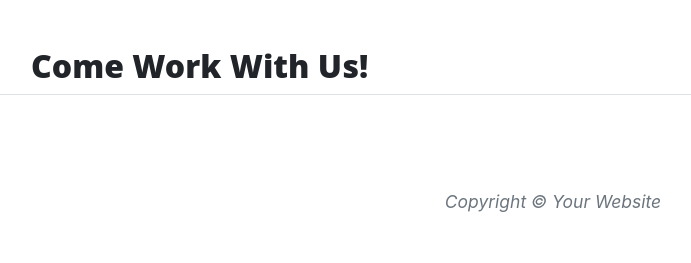
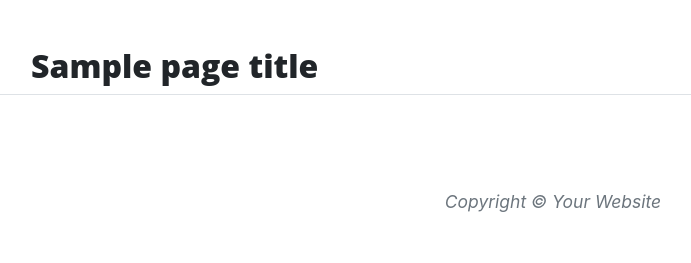
Before and after one commit to bky201/flask-pro, a Flask app: template templates/careers.html in a window 1280 px wide. Shown: the part 629-892 px from the top of the page, without its empty margins (87-778 px from the left). Run offline with Flask 3, Linux system fonts and the light colour scheme; the template is opened without the code that fills it: most values are stand-ins (such as "Sample title", 1, 10 or a date in 2020); some libraries are stand-ins or nearby versions.

Commit message:
Pass data from a view to a template

```diff
--- a/run.py
+++ b/run.py
@@ -10,15 +10,15 @@ def index():
 
 @app.route("/about")
 def about():
-    return render_template("about.html")
+    return render_template("about.html", page_title='About')
 
 @app.route("/contact")
 def contact():
-    return render_template("contact.html")
+    return render_template("contact.html", page_title='Contact')
 
 @app.route("/careers")
 def careers():
-    return render_template("careers.html")
+    return render_template("careers.html", page_title='Careers')
 
 
 if __name__ == "__main__":
--- a/templates/about.html
+++ b/templates/about.html
@@ -1,6 +1,6 @@
 {% extends "base.html" %}
 {% block content %}
-    <h2>About Page</h2>
+    <h2>{{ page_title }}</h2>
     <p>
         The formation of the group grew out of a meeting Gandalf had with Thorin in Bree which kindled Thorin's interest in recapturing his long lost family inheritance. (Thorin's grandfather had been the King under the Mountain when Smaug came and took it.) Remembering that he had once known an adventurous Hobbit on his travels in the Shire, Gandalf decided to add Bilbo to their company because he knew that stealth and cunning were preferable to force. Gandalf also believed that someone like Bilbo could keep the sometimes prideful and stubborn Dwarves from rash action. The superstitious Dwarves also considered thirteen to be an unlucky number, and as Gandalf had planned to leave on other business, welcomed a fourteenth to fill into their party.
     </p>
--- a/templates/careers.html
+++ b/templates/careers.html
@@ -1,4 +1,4 @@
 {% extends "base.html" %}
 {% block content %}
-    <h2>Come Work With Us!</h2>
+    <h2>{{ page_title }}</h2>
 {% endblock %}
--- a/templates/contact.html
+++ b/templates/contact.html
@@ -1,4 +1,4 @@
 {% extends "base.html" %}
 {% block content %}
-    <h2>Contact Us</h2>
+    <h2>{{ page_title }}</h2>
 {% endblock %}
```
